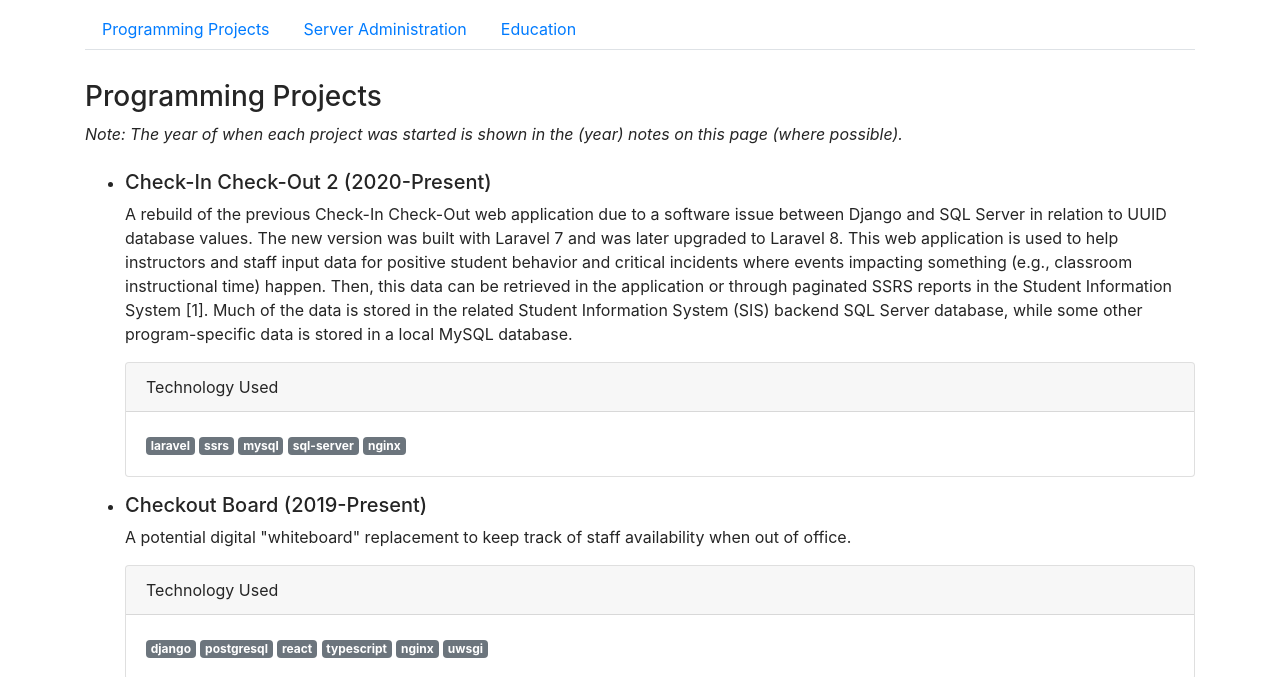
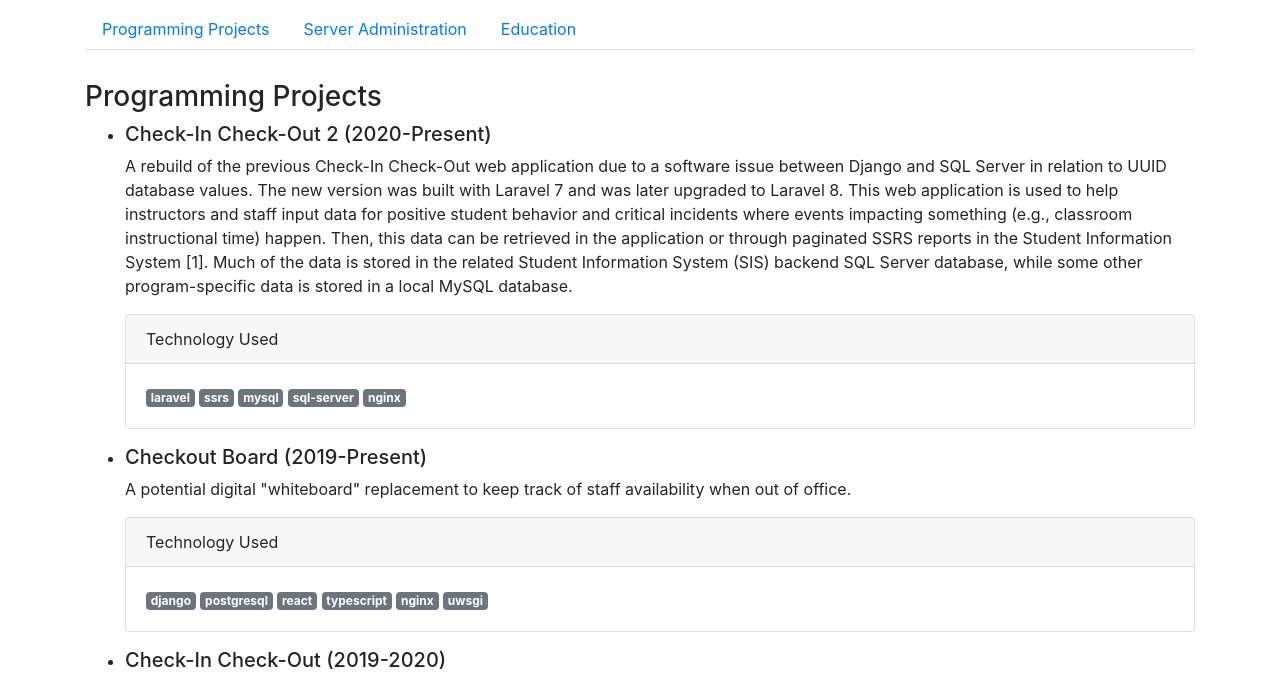
Before and after one commit to summea/summea.github.io, a plain HTML site: page index.html in a window 1280 px wide. Shown: the part 110-787 px from the top of the page. Drawn offline with nearby package versions, Linux system fonts and the light colour scheme.

Commit message:
Removed info that is no longer needed

```diff
--- a/index.html
+++ b/index.html
@@ -26,7 +26,6 @@
       </ul>
       <a name="programming-projects" />
       <h3>Programming Projects</h3>
-      <i>Note: The year of when each project was started is shown in the (year) notes on this page (where possible).</i><br /><br />
       <ul>
       <li>
           <h5>Check-In Check-Out 2 (2020-Present)</h5>
```
